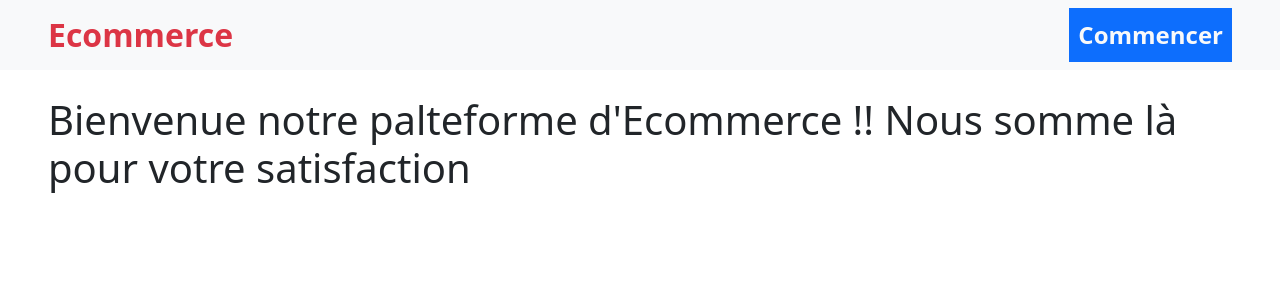
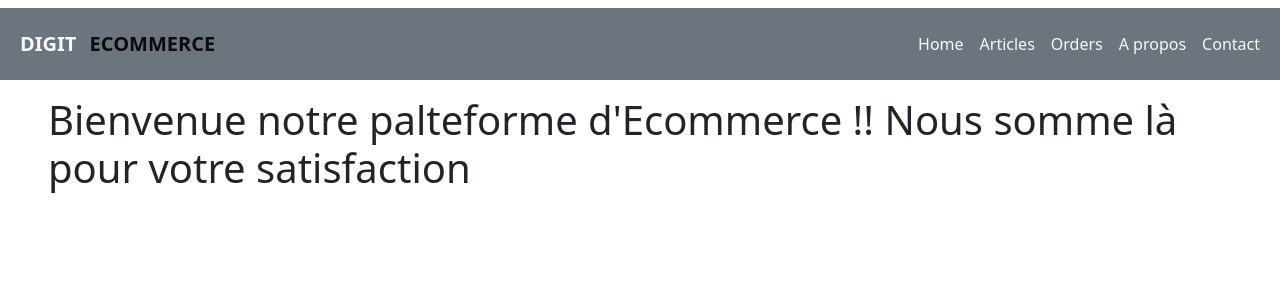
Before and after one commit to SodokinMarius/Django-Complete-Ecommerce-Site, a Django app: page / in a window 1280 px wide. Shown: the top 300 px of the page. Run offline with Django 4.2, Linux system fonts and the light colour scheme; some libraries are stand-ins or nearby versions.

Commit message:
feat : add contact feature and inherit base file

```diff
--- a/ecommerceApp/urls.py
+++ b/ecommerceApp/urls.py
@@ -3,6 +3,7 @@ from django.urls import path
 from .views import (
     AboutView,
     HomeView,
+    ContactView,
 )
 
 app_name="ecommerceApp"
@@ -10,4 +11,5 @@ app_name="ecommerceApp"
 urlpatterns = [
     path("",HomeView.as_view(),name="home"),
     path("about/",AboutView.as_view(),name="about"),
+    path("contact/",ContactView.as_view(),name="contact"),
 ]
--- a/ecommerceApp/views.py
+++ b/ecommerceApp/views.py
@@ -10,3 +10,7 @@ class HomeView(TemplateView):
 
 class AboutView(TemplateView):
     template_name = "about.html"
+
+
+class ContactView(TemplateView):
+    template_name = "contact.html"
--- /dev/null
+++ b/templates/base.html
@@ -0,0 +1,79 @@
+<!DOCTYPE html>
+    <html lang="en">
+    <head>
+        <meta charset="UTF-8">
+        <meta http-equiv="X-UA-Compatible" content="IE=edge">
+        <meta name="viewport" content="width=device-width, initial-scale=1.0">
+        <title> Ecommerce |
+              {% block title %}
+
+            {% endblock %}</title>
+        <!-- Font Awesome -->
+    <script src="https://kit.fontawesome.com/14273d579a.js" crossorigin="anonymous"></script>
+    <link rel="stylesheet" href="https://cdnjs.cloudflare.com/ajax/libs/font-awesome/5.15.4/css/all.min.css" integrity="sha512-1ycn6IcaQQ40/MKBW2W4Rhis/DbILU74C1vSrLJxCq57o941Ym01SwNsOMqvEBFlcgUa6xLiPY/NS5R+E6ztJQ==" crossorigin="anonymous" referrerpolicy="no-referrer" />
+
+    <!-- Font awesome bootstrap css-->
+    <link rel="stylesheet" href="https://cdn.jsdelivr.net/npm/bootstrap-icons@1.5.0/font/bootstrap-icons.css">
+
+    <link href="https://cdn.jsdelivr.net/npm/bootstrap@5.0.2/dist/css/bootstrap.min.css" rel="stylesheet" integrity="sha384-EVSTQN3/azprG1Anm3QDgpJLIm9Nao0Yz1ztcQTwFspd3yD65VohhpuuCOmLASjC" crossorigin="anonymous">
+    <!--link rel="stylesheet" href="css/style.css"-->
+
+    <!--JQuery-->
+    <script src="https://code.jquery.com/jquery-3.1.1.js"></script>
+
+    <script src="js/site.js"></script>
+
+    </head>
+    <body>
+        <header  class="mb-5">
+        <nav class="navbar  navbar-expand-md  navbar-light fixed-top ">
+            <!--a href="../index.html" class="btn bg-primary text-white position-fixed ms-2" data-bs-toggle="tooltip"
+            data-bs-placement="right" title="Ne pas inclure dans l'intégration">Retour</a-->
+            <div class="container-fluid py-3 bg-secondary ">
+                    <a href="index.html" class="navbar-brand text-uppercase fw-bold">
+                      <span class="bg-gradiant text-light p-2 rounded-3">DIGIT</span>
+                        Ecommerce</a>
+
+                        <button class="navbar-toggler" type="button" data-bs-toggle="collapse" data-bs-target="#navbarNav" aria-controls="navbarNav" aria-expanded="false" aria-label="Toggle navigation">
+                            <span class="navbar-toggler-icon"></span>
+                        </button>
+
+                        <div class="navbar-collapse collapse justify-content-end" id="navbarNav">
+
+                        <ul class="navbar-nav">
+                            <li class="nav-item active">
+                                <a class="nav-link text-light" href="/">Home</a>
+                            </li>
+                            <li class="nav-item">
+                                <a class="nav-link text-light" href="#">Articles</a>
+                            </li>
+                            <li class="nav-item">
+                                <a class="nav-link text-light" href="#">Orders</a>
+                            </li>
+                            <li class="nav-item">
+                                <a class="nav-link text-light" href="/about/">A propos </a>
+                            </li>
+                            <li class="nav-item">
+                                <a class="nav-link text-light" href="/contact/">Contact</a>
+                            </li>
+                        </ul>
+            </div>
+            </div>
+
+        </nav>
+
+    </div>
+    </header>
+
+    <main class="mt-5">
+        {% block content %}
+
+        {% endblock %}
+    </main>
+
+ <footer>
+ </footer>
+        <script src="https://cdn.jsdelivr.net/npm/@popperjs/core@2.10.2/dist/umd/popper.min.js" integrity="sha384-7+zCNj/IqJ95wo16oMtfsKbZ9ccEh31eOz1HGyDuCQ6wgnyJNSYdrPa03rtR1zdB" crossorigin="anonymous"></script>
+        <script src="https://cdn.jsdelivr.net/npm/bootstrap@5.1.3/dist/js/bootstrap.min.js" integrity="sha384-QJHtvGhmr9XOIpI6YVutG+2QOK9T+ZnN4kzFN1RtK3zEFEIsxhlmWl5/YESvpZ13" crossorigin="anonymous"></script>
+    </body>
+    </html>
--- a/templates/home.html
+++ b/templates/home.html
@@ -1,43 +1,12 @@
-<!DOCTYPE html>
-    <html lang="en">
-    <head>
-        <meta charset="UTF-8">
-        <meta http-equiv="X-UA-Compatible" content="IE=edge">
-        <meta name="viewport" content="width=device-width, initial-scale=1.0">
-        <title> Ecommerce | Home</title>
-        <!-- Font Awesome -->
-    <script src="https://kit.fontawesome.com/14273d579a.js" crossorigin="anonymous"></script>
-    <link rel="stylesheet" href="https://cdnjs.cloudflare.com/ajax/libs/font-awesome/5.15.4/css/all.min.css" integrity="sha512-1ycn6IcaQQ40/MKBW2W4Rhis/DbILU74C1vSrLJxCq57o941Ym01SwNsOMqvEBFlcgUa6xLiPY/NS5R+E6ztJQ==" crossorigin="anonymous" referrerpolicy="no-referrer" />
 
-    <!-- Font awesome bootstrap css-->
-    <link rel="stylesheet" href="https://cdn.jsdelivr.net/npm/bootstrap-icons@1.5.0/font/bootstrap-icons.css">
+{% extends 'base.html' %}
 
-    <link href="https://cdn.jsdelivr.net/npm/bootstrap@5.0.2/dist/css/bootstrap.min.css" rel="stylesheet" integrity="sha384-EVSTQN3/azprG1Anm3QDgpJLIm9Nao0Yz1ztcQTwFspd3yD65VohhpuuCOmLASjC" crossorigin="anonymous">
-    <!--link rel="stylesheet" href="css/style.css"-->
+{% block title %}
+  Home
+{% endblock %}
 
-    <!--JQuery-->
-    <script src="https://code.jquery.com/jquery-3.1.1.js"></script>
+  {% block content %}
 
-    <script src="js/site.js"></script>
+  <h1 class=" p-5">Bienvenue notre palteforme d'Ecommerce !! Nous somme là pour votre satisfaction</h1>
 
-    </head>
-    <body>
-        <header class="mb-5 position-absolute">
-            <nav class="navbar navbar-light bg-light fixed-top ">
-                <div class="container-fluid d-flex justify-content-between px-5 ">
-                  <span class="navbar-brand mb-0 h1 nav-text text-danger fw-bolder fs-2">Ecommerce</span>
-                  <span class="btn btn-primary text-light fw-bold rounded-0 p-2  fs-4 tohide-button" style="width:max-content ; height:fit-content">Commencer</span>
-
-                </div>
-              </nav>
-        </header>
-        <main>
-            <h1 class="mt-5 p-5">Bienvenue notre palteforme d'Ecommerce !! Nous somme là pour votre satisfaction</h1>
-
-        </main>
-
-
-        <script src="https://cdn.jsdelivr.net/npm/@popperjs/core@2.10.2/dist/umd/popper.min.js" integrity="sha384-7+zCNj/IqJ95wo16oMtfsKbZ9ccEh31eOz1HGyDuCQ6wgnyJNSYdrPa03rtR1zdB" crossorigin="anonymous"></script>
-        <script src="https://cdn.jsdelivr.net/npm/bootstrap@5.1.3/dist/js/bootstrap.min.js" integrity="sha384-QJHtvGhmr9XOIpI6YVutG+2QOK9T+ZnN4kzFN1RtK3zEFEIsxhlmWl5/YESvpZ13" crossorigin="anonymous"></script>
-    </body>
-    </html>
+   {% endblock %}
```
Also changed, not shown: templates/about.html (+6 -38 lines), templates/contact.html (added, +11 -0 lines).
